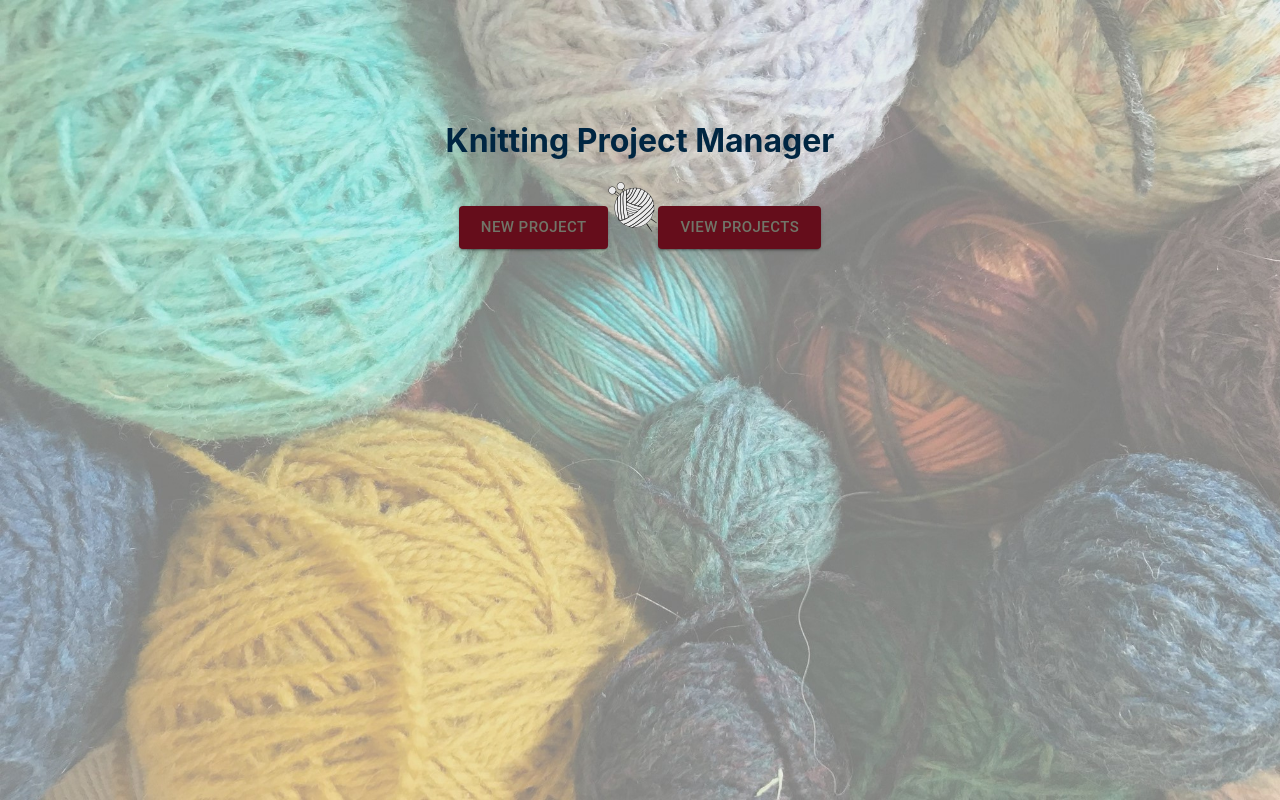
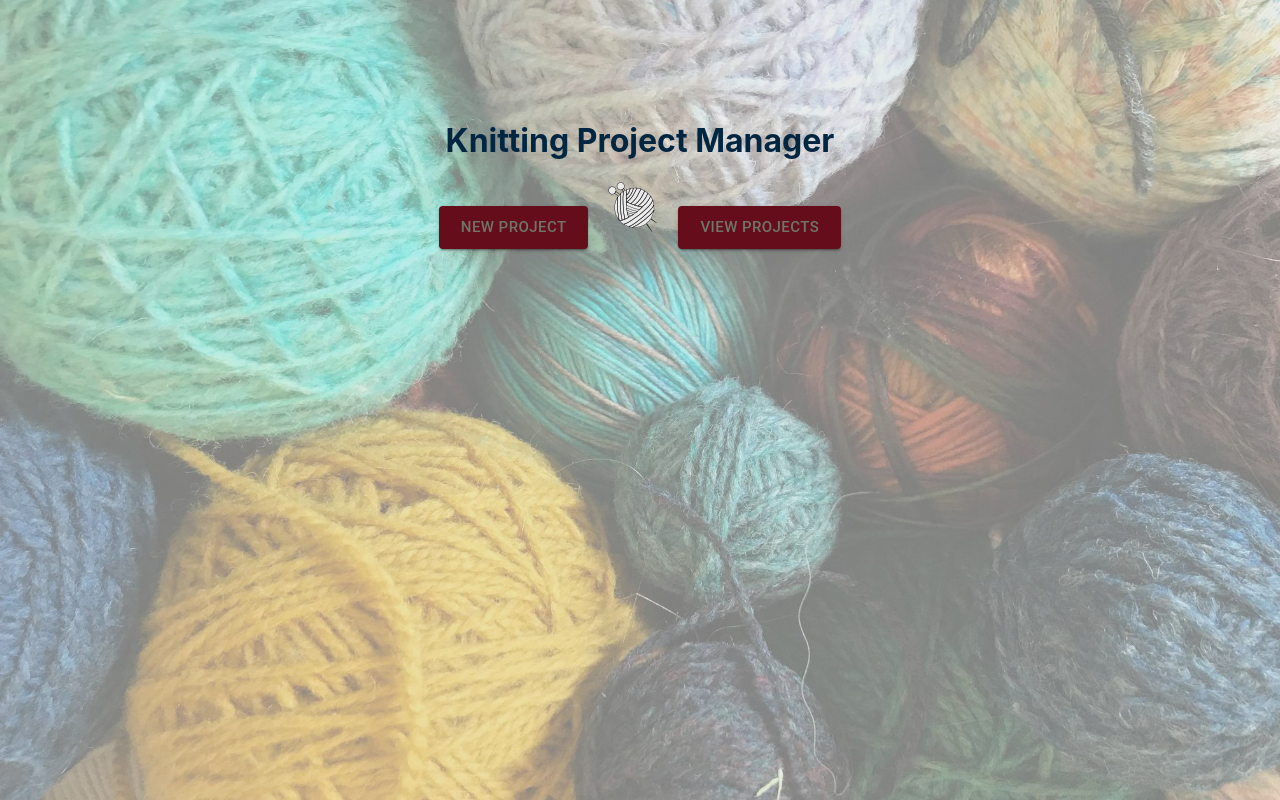
Before and after one commit to IsabelMcIlroy/KnitAndPearl, a React (Create React App) app: page / in a window 1280 px wide. Built offline with nearby package versions, Linux system fonts and the light colour scheme.

Commit message:
btn margins

```diff
--- a/src/components/WelcomePageOptionButtons.js
+++ b/src/components/WelcomePageOptionButtons.js
@@ -10,6 +10,7 @@ export const WelcomePageOptionButtons = ({ btnText }) => {
         sx={{
           backgroundColor: palette.knittingRosewood,
           color: palette.knittingGray,
+          margin: "0 20px",
         }}
       >
         {btnText}
```
